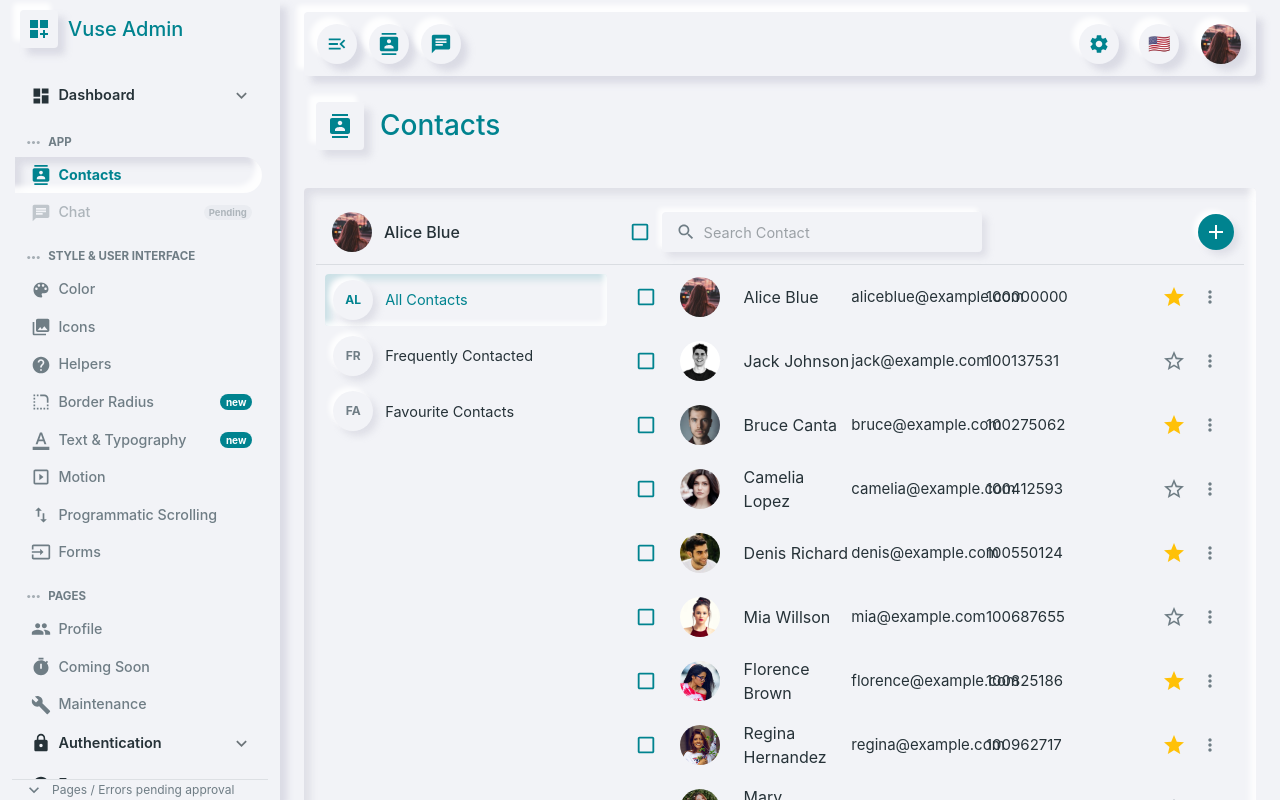
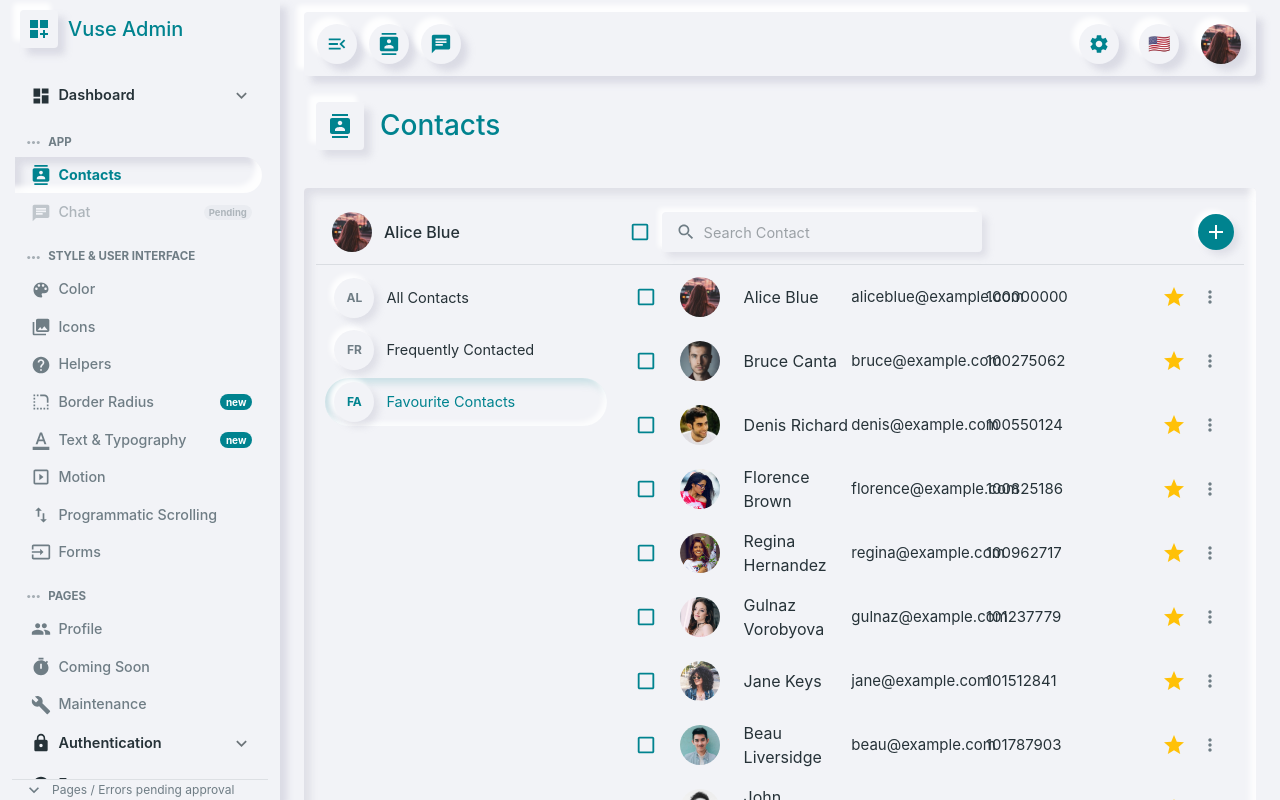
Before and after one commit to abdullahdevloper/aos-vue-react-project, a React (Vite) app in the folder react-dashboard-template/: page /app/contacts in a window 1280 px wide. Built offline with nearby package versions, Linux system fonts and the light colour scheme.

Commit message:
approve app contacts fidelity correction

```diff
--- a/react-dashboard-template/src/pages/app/ContactsPage.tsx
+++ b/react-dashboard-template/src/pages/app/ContactsPage.tsx
@@ -111,7 +111,7 @@ export default function ContactsPage() {
   const mdUp = useMediaQuery(theme.breakpoints.up("md"));
   const smDown = useMediaQuery(theme.breakpoints.down("sm"));
   const [drawer, setDrawer] = useState(true);
-  const [activeMenu, setActiveMenu] = useState<ContactMenu>("all");
+  const [activeMenu, setActiveMenu] = useState<ContactMenu>("favourite");
   const [search, setSearch] = useState("");
   const [showMobileSearch, setShowMobileSearch] = useState(false);
   const [contacts, setContacts] = useState<ContactRecord[]>(initialContacts);
@@ -294,10 +294,10 @@ function ContactsSidenav({ drawer, mdUp, activeMenu, onToggle, onSelect }: { dra
               key={item.slug}
               onClick={() => onSelect(item.slug)}
               sx={{
-                minHeight: 52,
-                borderRadius: 1,
-                mb: 0.45,
-                px: 1,
+                minHeight: 48,
+                borderRadius: 999,
+                mb: 0.5,
+                px: 1.15,
                 color: active ? "primary.main" : "text.primary",
                 bgcolor: active ? "background.default" : "transparent",
                 boxShadow: active ? "inset -4px -4px 5px rgba(255,255,255,.82), inset 5px 5px 8px rgba(0,131,143,.18)" : "none",
```
Also changed, not shown: 2 other files (tests, documents, lock files or other folders).
